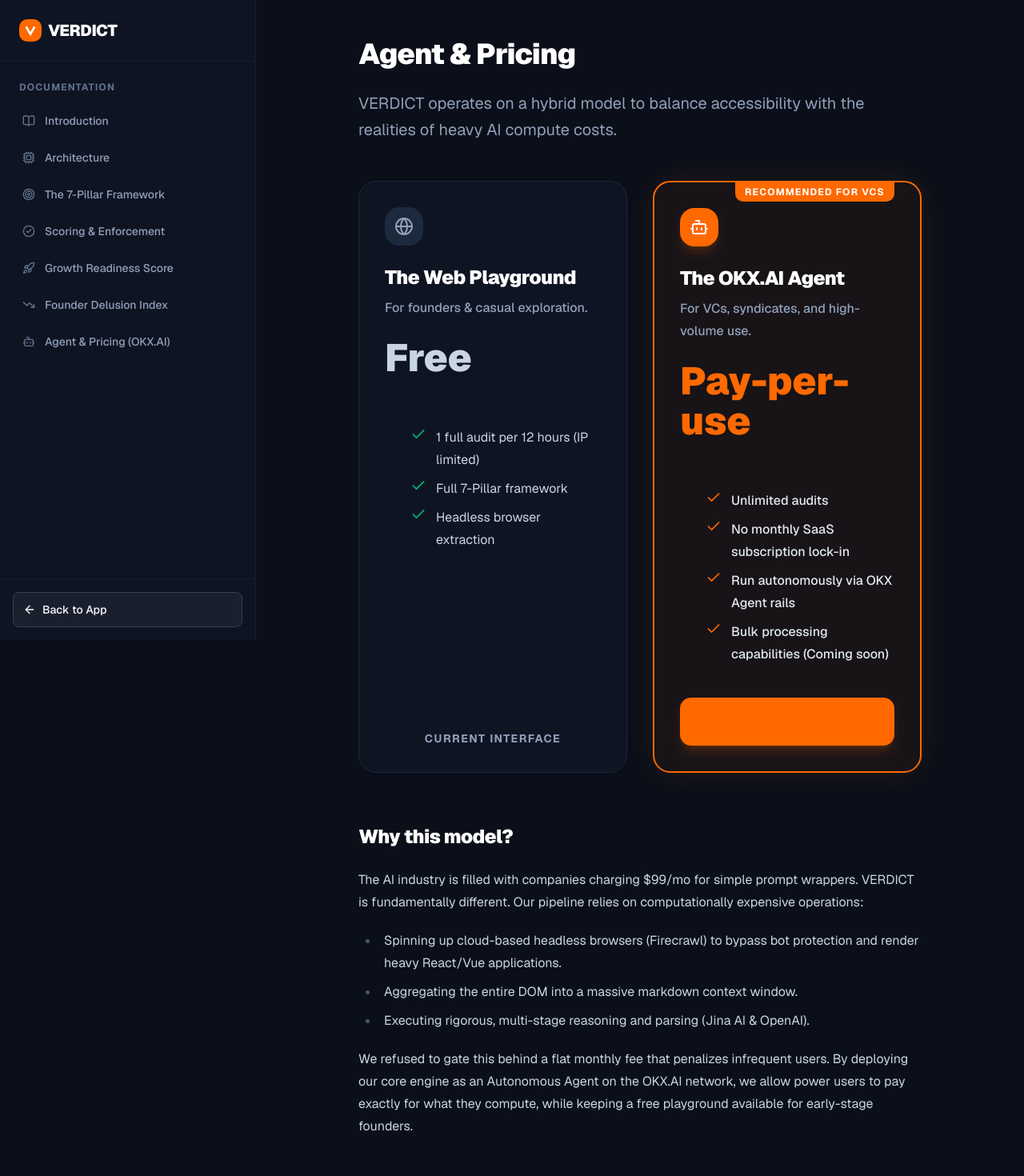
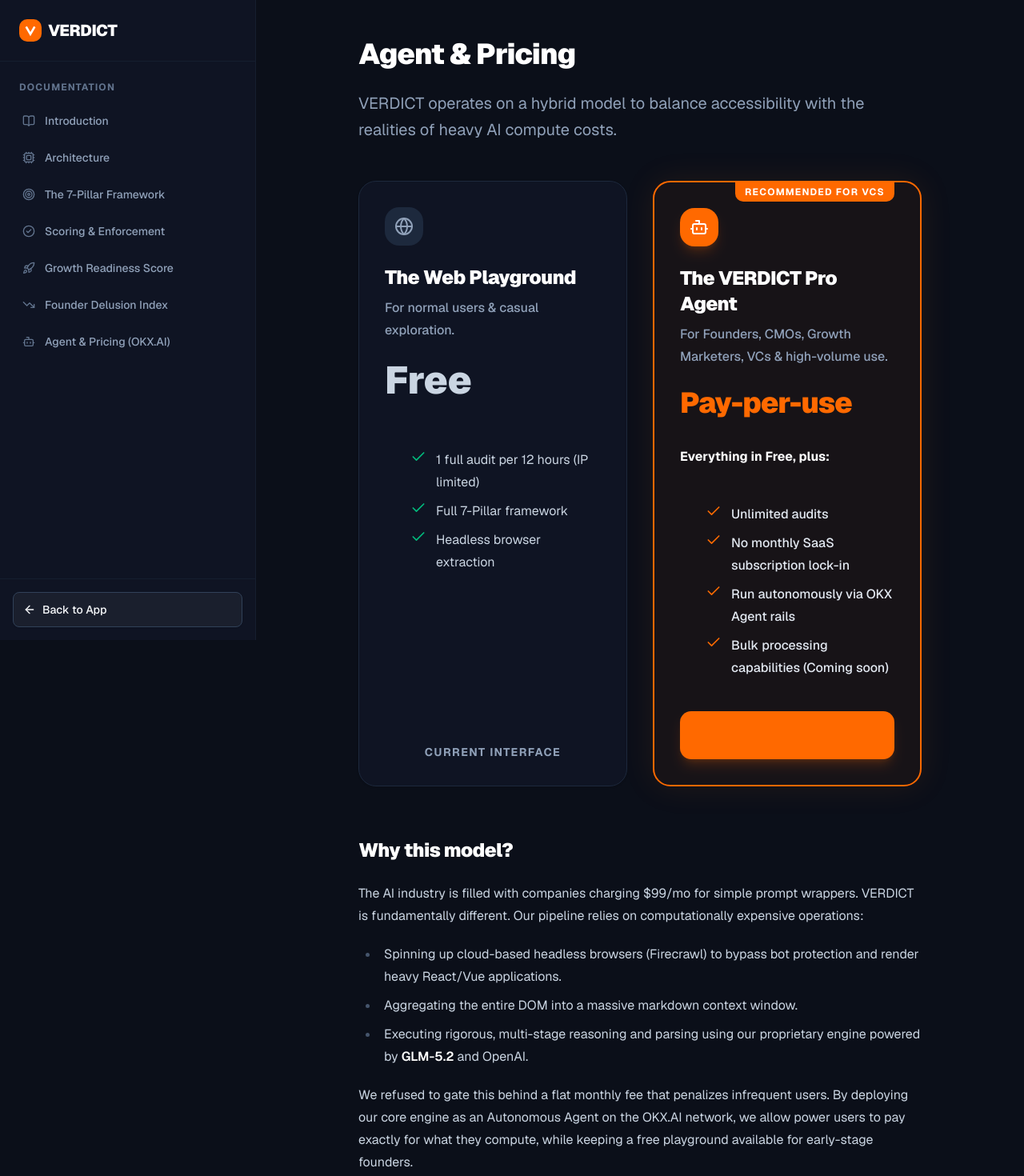
Before and after one commit to eugenennamdi/verdict, a Next.js app: page /docs/pricing in a window 1280 px wide. Shown: the top 1470 px of the page at 80% size. Built offline with nearby package versions, Linux system fonts and the light colour scheme.

Commit message:
docs: Refine pricing copy, naming, and add GLM-5.2 backend mention

```diff
--- a/src/app/docs/pricing/page.tsx
+++ b/src/app/docs/pricing/page.tsx
@@ -22,7 +22,7 @@ export default function PricingPage() {
             <Globe className="w-6 h-6 text-slate-600 dark:text-slate-400" />
           </div>
           <h2 className="text-2xl font-black mb-2 mt-0">The Web Playground</h2>
-          <p className="text-slate-500 dark:text-slate-400 font-medium mb-6">For founders & casual exploration.</p>
+          <p className="text-slate-500 dark:text-slate-400 font-medium mb-6">For normal users & casual exploration.</p>
           <div className="mb-8">
             <span className="text-5xl font-black">Free</span>
           </div>
@@ -52,11 +52,12 @@ export default function PricingPage() {
           <div className="w-12 h-12 rounded-2xl bg-orange-500 flex items-center justify-center mb-6 relative z-10 shadow-lg shadow-orange-500/20">
             <Bot className="w-6 h-6 text-white" />
           </div>
-          <h2 className="text-2xl font-black mb-2 mt-0 relative z-10">The OKX.AI Agent</h2>
-          <p className="text-slate-500 dark:text-slate-400 font-medium mb-6 relative z-10">For VCs, syndicates, and high-volume use.</p>
+          <h2 className="text-2xl font-black mb-2 mt-0 relative z-10">The VERDICT Pro Agent</h2>
+          <p className="text-slate-500 dark:text-slate-400 font-medium mb-6 relative z-10">For Founders, CMOs, Growth Marketers, VCs & high-volume use.</p>
           <div className="mb-8 relative z-10">
-            <span className="text-5xl font-black text-orange-500">Pay-per-use</span>
+            <span className="text-4xl font-black text-orange-500 tracking-tight">Pay-per-use</span>
           </div>
+          <div className="relative z-10 font-bold text-slate-900 dark:text-white mb-4">Everything in Free, plus:</div>
           <ul className="space-y-4 mb-8 flex-1 relative z-10">
             <li className="flex gap-3">
               <Check className="w-5 h-5 text-orange-500 shrink-0" />
@@ -81,7 +82,7 @@ export default function PricingPage() {
             rel="noopener noreferrer"
             className="w-full py-4 bg-orange-500 hover:bg-orange-600 text-white font-bold rounded-xl text-center transition-all hover:scale-[1.02] relative z-10 shadow-lg shadow-orange-500/20"
           >
-            Deploy on OKX.AI
+            Continue to OKX.AI
           </a>
         </div>
       </div>
@@ -93,7 +94,7 @@ export default function PricingPage() {
       <ul>
         <li>Spinning up cloud-based headless browsers (Firecrawl) to bypass bot protection and render heavy React/Vue applications.</li>
         <li>Aggregating the entire DOM into a massive markdown context window.</li>
-        <li>Executing rigorous, multi-stage reasoning and parsing (Jina AI & OpenAI).</li>
+        <li>Executing rigorous, multi-stage reasoning and parsing using our proprietary engine powered by <strong>GLM-5.2</strong> and OpenAI.</li>
       </ul>
       <p>
         We refused to gate this behind a flat monthly fee that penalizes infrequent users. By deploying our core engine as an Autonomous Agent on the OKX.AI network, we allow power users to pay exactly for what they compute, while keeping a free playground available for early-stage founders.
```
